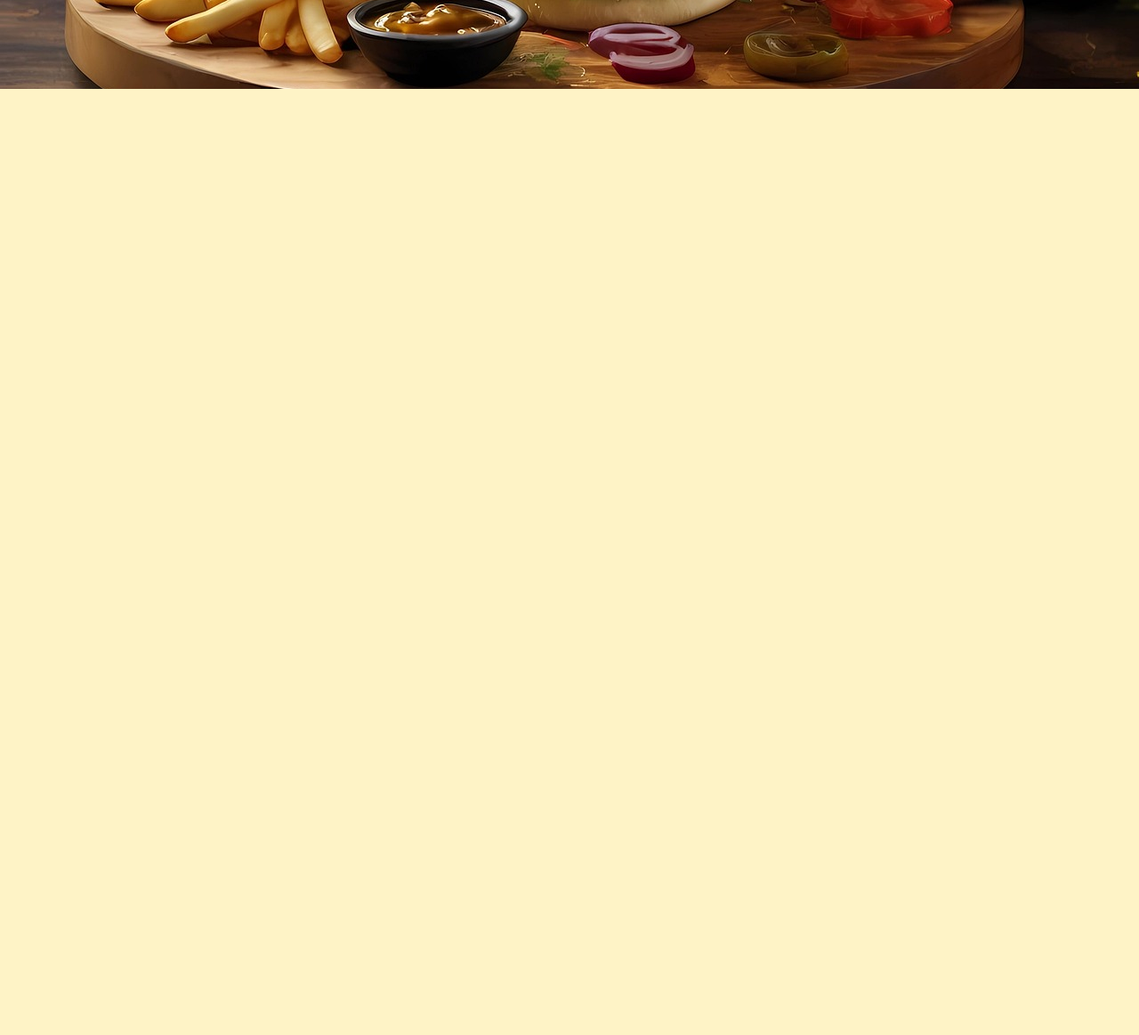
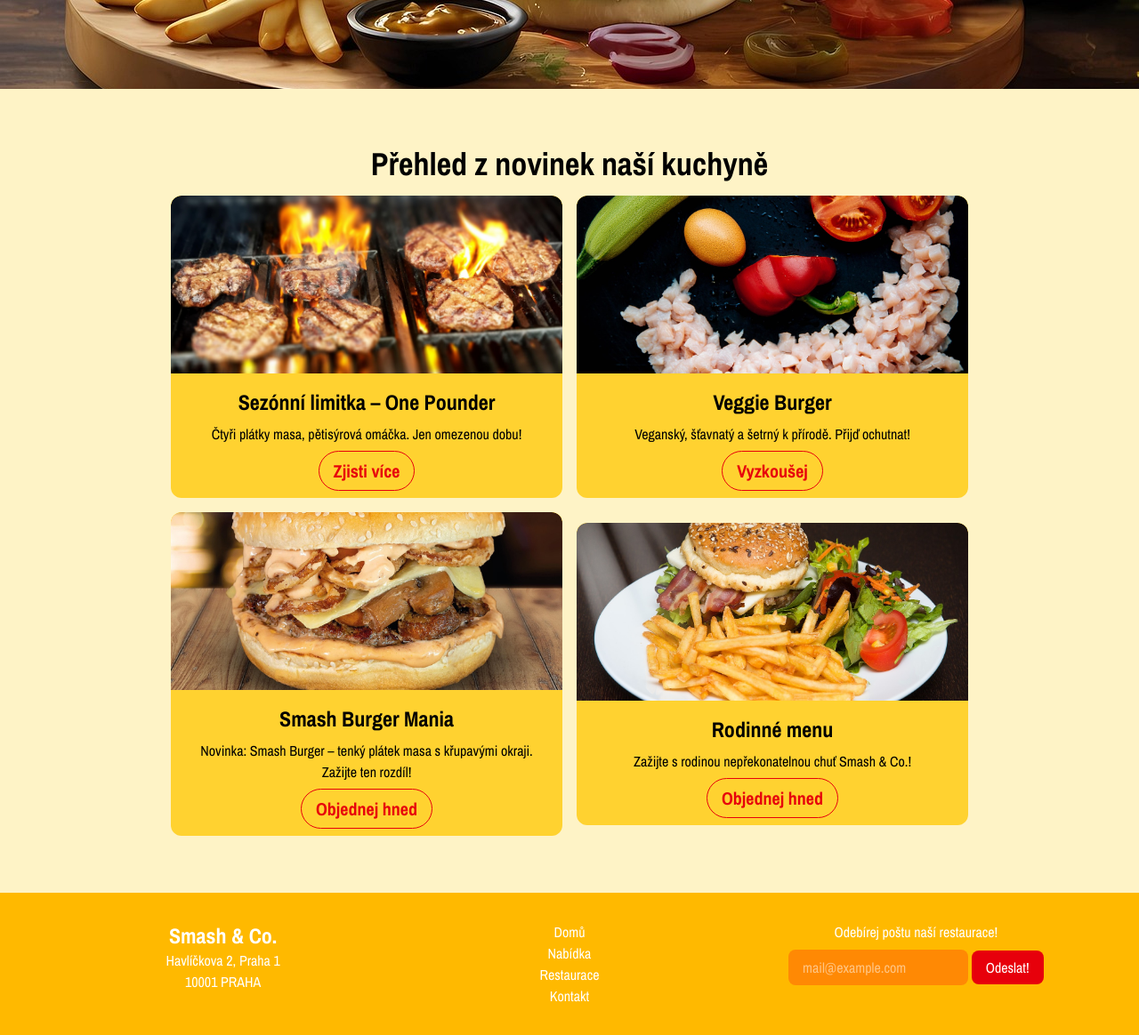
Before and after one commit to jejkob4/Web-projekt-tailwind, a plain HTML site: page index.html in a window 1280 px wide. Shown: the part 500-1664 px from the top of the page at 89% size. Before the commit the page ends 800 px from the top, so only its background shows below. Drawn offline with nearby package versions, Linux system fonts and the light colour scheme.

Commit message:
index done

```diff
--- a/index.html
+++ b/index.html
@@ -20,7 +20,7 @@
 
 <body class="bg-amber-100 archivo-narrow">
     <!-- NAVBAR -->
-    <nav class="bg-amber-400 py-2 px-6 flex items-center font-bold">
+    <nav class="bg-amber-400 py-2 px-6 flex items-center font-bold sticky top-0 z-10">
         <!-- Hamburger menu -->
         <input type="checkbox" id="menu-toggle" class="hidden peer" />
         <label for="menu-toggle" class="flex items-center gap-4 flex-1 text-xl text-white sm:hidden cursor-pointer">
@@ -52,23 +52,83 @@
 
         <!-- čudlo -->
         <div class="flex-1 flex justify-end">
-            <a href="#" class="text-white text-xl px-4 py-2 bg-red-600 rounded-4xl hover:bg-red-700">Donáška</a>
+            <a href="#" class="text-white text-xl px-4 py-2 bg-red-600 rounded-4xl hover:bg-red-700 transition">Donáška</a>
         </div>
     </nav>
 
     <!-- img cover-->
 
     <div class="w-full">
-        <img class="w-full h-[65vh] object-cover" src="img/carousel/burgers.jpg" alt="">
+        <img class="w-full h-[65vh] object-cover" src="img/cover/burgers.jpg" alt="">
         <div class="absolute top-60 left-1/2 transform -translate-x-1/2 text-center">
             <h1 class="text-white text-4xl font-bold drop-shadow-[0_1.9px_1.9px_rgba(0,0,0,0.8)]">Chuť, kterou milujete!</h1>
             <h2 class="text-white text-xl pb-3 drop-shadow-lg italic">Vyberte si to pravé, právě v naší nabídce.</h2>
-            <a href="#" class="text-white text-xl px-4 py-2 bg-red-600 rounded-4xl hover:bg-red-700 font-bold">K nabídce tudy.</a>
+            <a href="#" class="text-white text-xl px-4 py-2 bg-red-600 rounded-4xl hover:bg-red-700 font-bold transition">K nabídce tudy.</a>
         </div>
     </div>
 
+    <!-- Obsah -->
+    <section class="py-16 w-[90%] sm:w-[70%] mx-auto">
+        <h1 class="text-center font-bold mb-4 text-4xl">Přehled z novinek naší kuchyně</h1>
+        <div class="grid lg:grid-cols-2 sm:grid-cols-1 gap-4 items-center">
+            <span class="bg-amber-300 rounded-xl text-center hover:shadow-lg overflow-hidden transition">
+                <img src="img/grill.jpg" class="h-[200px] w-full object-cover rounded-t-xl">
+                <div class="p-4">
+                    <h3 class="text-2xl font-bold mb-2">Sezónní limitka – One Pounder</h3>
+                    <p class="mb-4">Čtyři plátky masa, pětisýrová omáčka. Jen omezenou dobu!</p>
+                    <a href="#" class="text-red-600 hover:text-white text-xl border border-red-600 px-4 py-2 rounded-3xl hover:bg-red-700 font-bold transition">Zjisti více</a>
+                </div>
+            </span>
+            <span class="bg-amber-300 rounded-xl text-center hover:shadow-lg overflow-hidden transition">
+                <img src="img/veggies.jpg" class="h-[200px] w-full object-cover rounded-t-xl">
+                <div class="p-4">
+                    <h3 class="text-2xl font-bold mb-2">Veggie Burger</h3>
+                    <p class="mb-4">Veganský, šťavnatý a šetrný k přírodě. Přijď ochutnat!</p>
+                    <a href="#" class="text-red-600 hover:text-white text-xl border border-red-600 px-4 py-2 rounded-3xl hover:bg-red-700 font-bold">Vyzkoušej</a>
+                </div>
+            </span>
+            <span class="bg-amber-300 rounded-xl text-center hover:shadow-lg overflow-hidden transition">
+                <img src="img/mushroom_burger.jpg" class="h-[200px] w-full object-cover rounded-t-xl">
+                <div class="p-4">
+                    <h3 class="text-2xl font-bold mb-2">Smash Burger Mania</h3>
+                    <p class="mb-4">Novinka: Smash Burger – tenký plátek masa s křupavými okraji. Zažijte ten rozdíl!</p>
+                    <a href="#" class="text-red-600 hover:text-white text-xl border border-red-600 px-4 py-2 rounded-3xl hover:bg-red-700 font-bold">Objednej hned</a>
+                </div>
+            </span>
+            <span class="bg-amber-300 rounded-xl text-center hover:shadow-lg overflow-hidden transition">
+                <img src="img/family_menu.jpg" class="h-[200px] w-full object-cover rounded-t-xl">
+                <div class="p-4">
+                    <h3 class="text-2xl font-bold mb-2">Rodinné menu</h3>
+                    <p class="mb-4">Zažijte s rodinou nepřekonatelnou chuť Smash & Co.!</p>
+                    <a href="#" class="text-red-600 hover:text-white text-xl border border-red-600 px-4 py-2 rounded-3xl hover:bg-red-700 font-bold">Objednej hned</a>
+                </div>
+            </span>
+        </div>
+    </section>
 
 
-
+    <!-- FOOTER -->
+    <div class="grid lg:grid-cols-3 sm:grid-cols-1 gap-4 text-center bg-amber-400 py-8 px-16">
+        <span>
+            <h1 class="text-white text-2xl font-bold">Smash & Co.</h1>
+            <p class="text-white">Havlíčkova 2, Praha 1</p>
+            <p class="text-white">10001 PRAHA</p>
+        </span>
+        <span>
+            <a href="#" class="text-white block hover:underline">Domů</a>
+            <a href="#" class="text-white block hover:underline">Nabídka</a>
+            <a href="#" class="text-white block hover:underline">Restaurace</a>
+            <a href="#" class="text-white block hover:underline">Kontakt</a>
+        </span>
+        <span>
+            <label for="mail" class="text-white block pb-2">Odebírej poštu naší restaurace!</label>
+            <input
+            type="email"
+            class="px-4 py-2 bg-orange-400 rounded-lg outline-none text-white"
+            placeholder="mail@example.com"
+            />
+            <a class="text-white text-m px-4 py-2 bg-red-600 rounded-lg hover:bg-red-700 transition" href="#">Odeslat!</a>
+        </span>
+    </div>
 </body>
 </html>
```
Also changed, not shown: img/cover/burgers.jpg (renamed from img/carousel/burgers.jpg), img/family_menu.jpg (added), img/grill.jpg (renamed from img/carousel/grill.jpg), img/mushroom_burger.jpg (added), img/veggies.jpg (added).
